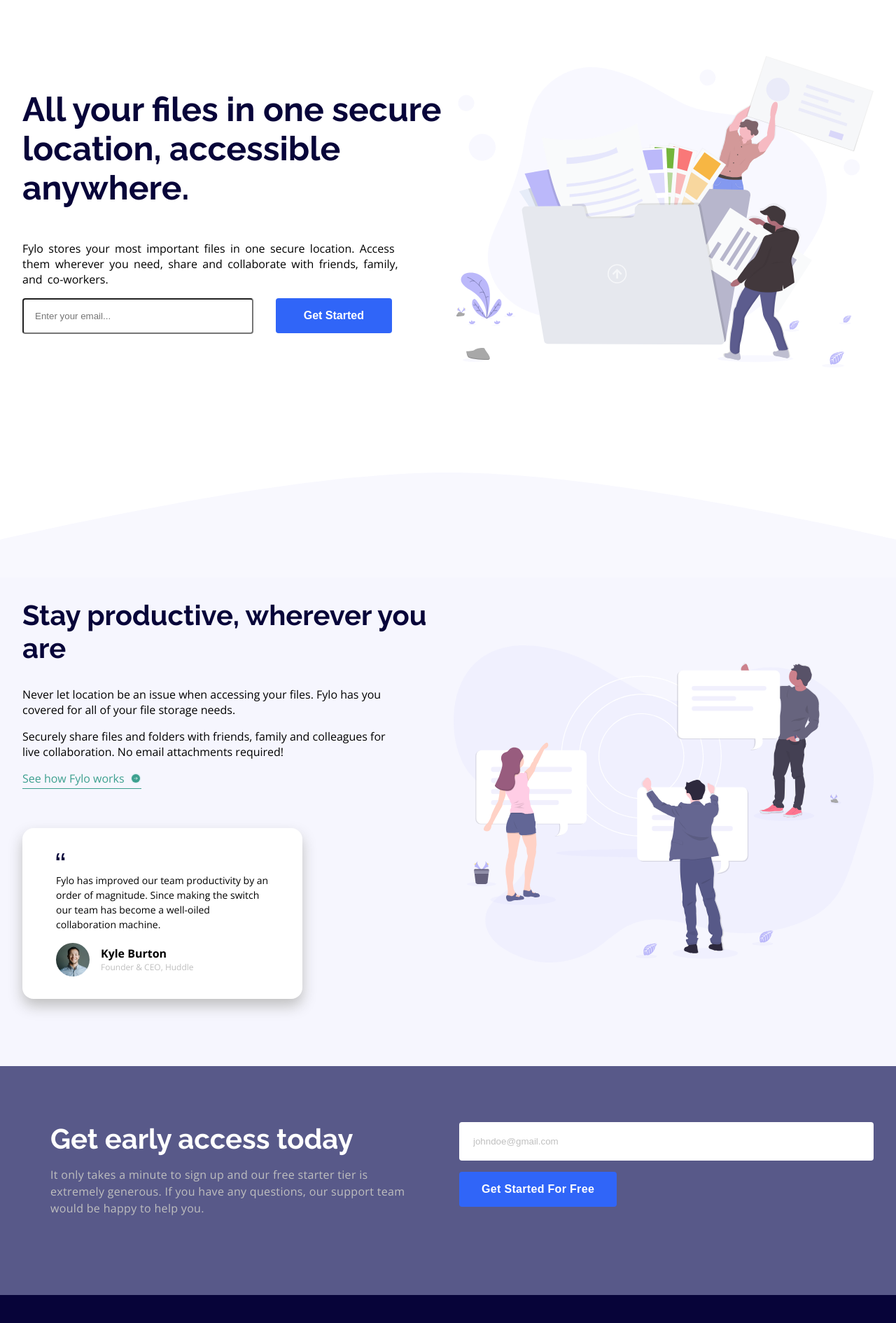
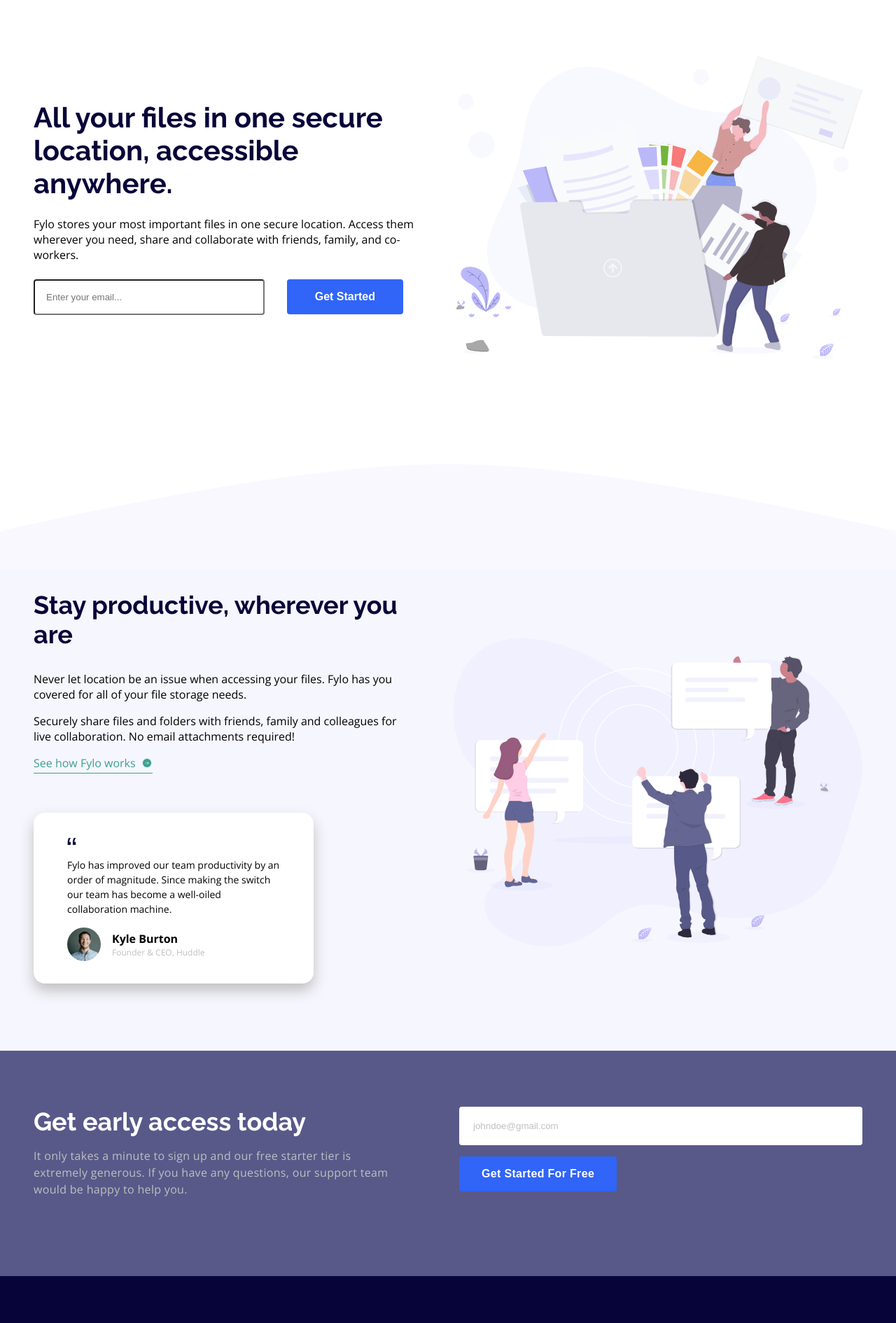
Before and after one commit to JohnMwendwa/fylo-landing-page-with-two-column-layout, a plain HTML site: page index.html in a window 1280 px wide. Shown: the part 124-2014 px from the top of the page at 70% size. Drawn offline with nearby package versions, Linux system fonts and the light colour scheme.

Commit message:
Adjust sizes for small screen devices

```diff
--- a/style.css
+++ b/style.css
@@ -47,7 +47,7 @@ svg {
 #header__container .container {
   max-width: 1440px;
   margin: 0 auto;
-  padding: 0 2rem;
+  padding: 0 1rem;
   margin-bottom: 250px;
 }
 
@@ -90,23 +90,21 @@ header ul a {
 .header__text {
   display: flex;
   flex-direction: column;
-  gap: 1rem;
+  gap: 1.5rem;
   order: 2;
 }
 
 .header__text h1 {
-  font-size: 2rem;
+  font-size: 1.55rem;
   text-align: center;
   color: var(--very-dark-blue);
   font-weight: 700;
-  margin-bottom: 2rem;
 }
 
 .header__text p {
   max-width: 23rem;
-  margin: 0 auto 2rem;
+  margin: 0 auto;
   text-align: center;
-  word-spacing: 0.2rem;
 }
 
 #cta__form {
@@ -151,6 +149,10 @@ header ul a {
 }
 
 @media screen and (min-width: 868px) {
+  #header__container .container {
+    padding: 0 3rem;
+  }
+
   .header__content {
     grid-template-columns: repeat(2, 1fr);
     align-items: center;
@@ -180,7 +182,7 @@ header ul a {
   }
 
   .header__text h1 {
-    font-size: 3rem;
+    font-size: 2.5rem;
     text-align: left;
   }
 
@@ -195,7 +197,7 @@ header ul a {
 #productive {
   position: relative;
   background-color: var(--light-grayish-blue);
-  padding: 5rem 2rem;
+  padding: 5rem 1rem;
 }
 
 #productive::before {
@@ -228,7 +230,7 @@ header ul a {
 }
 
 .productive__text h2 {
-  font-size: 1.5rem;
+  font-size: 1.25rem;
   color: var(--very-dark-blue);
   margin-bottom: 2rem;
   font-weight: 700;
@@ -283,6 +285,7 @@ header ul a {
 .testimonial__footer {
   display: flex;
   align-items: center;
+  text-align: left;
   gap: 1rem;
 }
 
@@ -309,6 +312,10 @@ header ul a {
 }
 
 @media screen and (min-width: 868px) {
+  #productive {
+    padding: 5rem 3rem;
+  }
+
   #productive .container {
     gap: 3rem;
   }
@@ -326,7 +333,7 @@ header ul a {
   }
 
   .productive__text h2 {
-    font-size: 2.5rem;
+    font-size: 2.25rem;
     text-align: left;
   }
 
@@ -346,7 +353,7 @@ header ul a {
 /* CTA section */
 #cta {
   background-color: var(--desaturated-blue);
-  padding: 5rem 2rem;
+  padding: 5rem 1rem;
 }
 
 #cta .container {
@@ -416,12 +423,20 @@ header ul a {
 }
 
 @media screen and (min-width: 868px) {
+  #cta {
+    padding: 5rem 3rem;
+  }
+
   #cta .container {
     grid-template-columns: repeat(2, 1fr);
   }
 
+  .cta__content {
+    margin: 0;
+  }
+
   #cta h2 {
-    font-size: 2.5rem;
+    font-size: 2.25rem;
     text-align: left;
   }
 
@@ -438,7 +453,7 @@ header ul a {
 footer {
   background-color: var(--very-dark-blue);
   color: var(--light-grayish-blue);
-  padding: 5rem 2rem;
+  padding: 5rem 1rem;
 }
 
 footer .container {
@@ -506,6 +521,10 @@ footer .container {
 }
 
 @media screen and (min-width: 868px) {
+  footer {
+    padding: 5rem 3rem;
+  }
+
   .footer__content {
     grid-template-columns: repeat(3, 1fr);
   }
```
